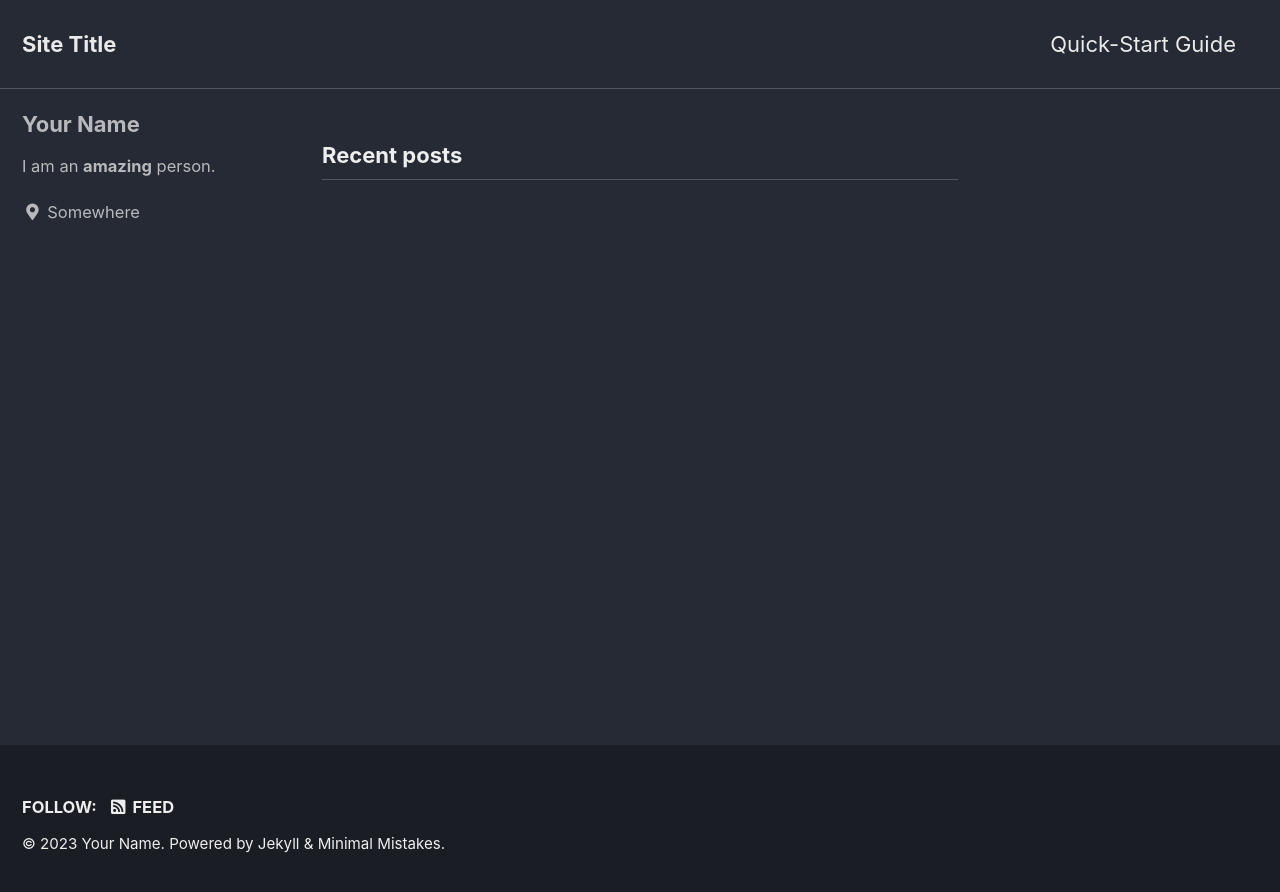
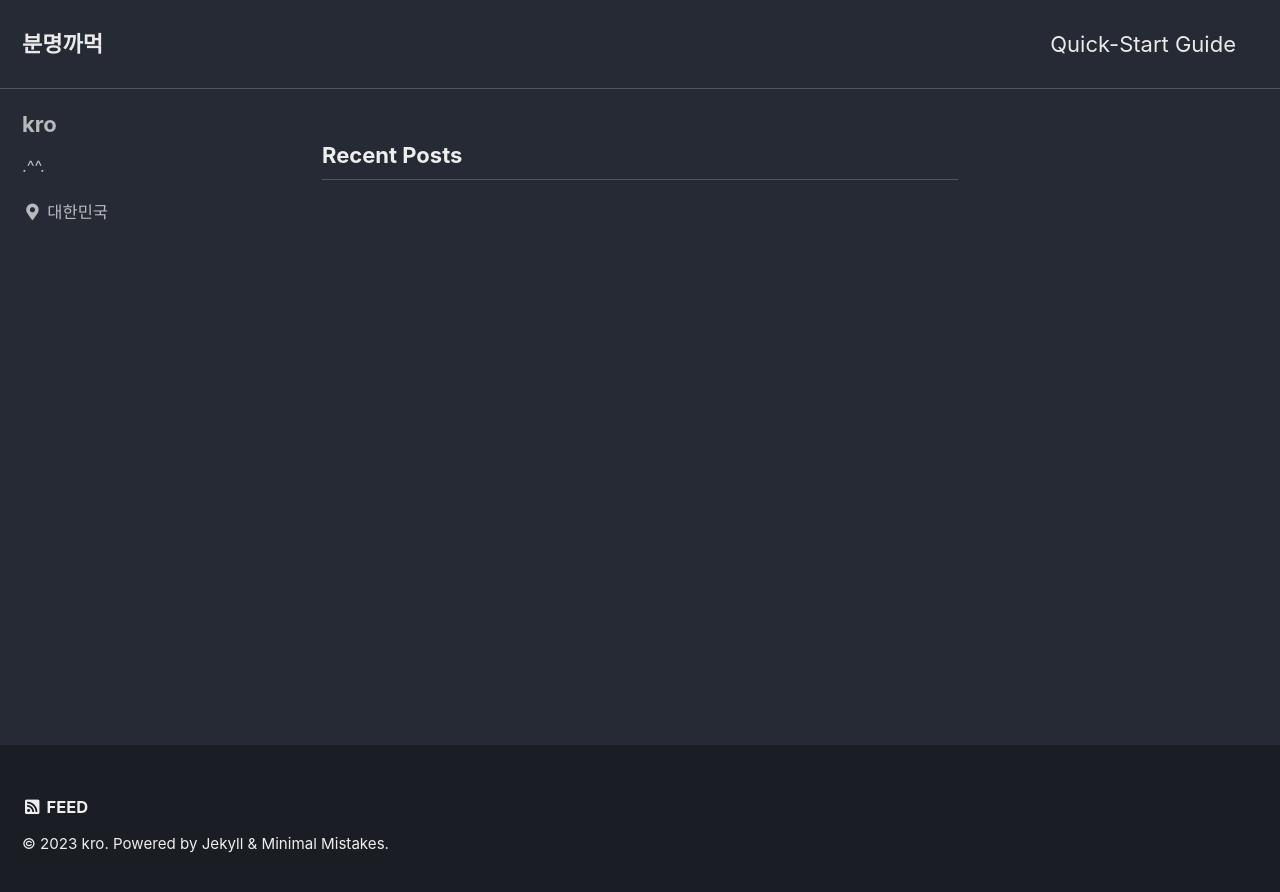
Before and after one commit to kroxbeat/kroxbeat.github.io, a Jekyll site: the page built from index.html, in a window 1280 px wide. Shown: the top 892 px of the page. Built offline with Jekyll 4.4.1, drawn with Linux system fonts in a browser that asks for light colours; cached includes are drawn as plain includes; the list of posts is cut into pages by our own code.

Commit message:
설정파일 변경 간소화

```diff
--- a/_config.yml
+++ b/_config.yml
@@ -15,12 +15,12 @@
 minimal_mistakes_skin    : "dark" # "air", "aqua", "contrast", "dark", "dirt", "neon", "mint", "plum", "sunrise"
 
 # Site Settings
-locale                   : "en-US"
-title                    : "Site Title"
+locale                   : "seoul"
+title                    : "분명까먹"
 title_separator          : "-"
 subtitle                 : # site tagline that appears below site title in masthead
-name                     : "Your Name"
-description              : "An amazing website."
+name                     : "kro"
+description              : "썩 괜찮은 방법"
 url                      : "https://kroxbeat.github.io"
 baseurl                  : # the subpath of your site, e.g. "/blog"
 repository               : # GitHub username/repo-name e.g. "mmistakes/minimal-mistakes"
@@ -29,30 +29,30 @@ logo                     : # path of logo image to display in the masthead, e.g.
 masthead_title           : # overrides the website title displayed in the masthead, use " " for no title
 # breadcrumbs            : false # true, false (default)
 words_per_minute         : 200
-comments:
-  provider               : # false (default), "disqus", "discourse", "facebook", "staticman", "staticman_v2", "utterances", "giscus", "custom"
-  disqus:
-    shortname            : # https://help.disqus.com/customer/portal/articles/466208-what-s-a-shortname-
-  discourse:
-    server               : # https://meta.discourse.org/t/embedding-discourse-comments-via-javascript/31963 , e.g.: meta.discourse.org
-  facebook:
-    # https://developers.facebook.com/docs/plugins/comments
-    appid                :
-    num_posts            : # 5 (default)
-    colorscheme          : # "light" (default), "dark"
-  utterances:
-    theme                : # "github-light" (default), "github-dark"
-    issue_term           : # "pathname" (default)
-  giscus:
-    repo_id              : # Shown during giscus setup at https://giscus.app
-    category_name        : # Full text name of the category
-    category_id          : # Shown during giscus setup at https://giscus.app
-    discussion_term      : # "pathname" (default), "url", "title", "og:title"
-    reactions_enabled    : # '1' for enabled (default), '0' for disabled
-    theme                : # "light" (default), "dark", "dark_dimmed", "transparent_dark", "preferred_color_scheme"
-  staticman:
-    branch               : # "master"
-    endpoint             : # "https://{your Staticman v3 API}/v3/entry/github/"
+# comments:
+#   provider               : # false (default), "disqus", "discourse", "facebook", "staticman", "staticman_v2", "utterances", "giscus", "custom"
+#   disqus:
+#     shortname            : # https://help.disqus.com/customer/portal/articles/466208-what-s-a-shortname-
+#   discourse:
+#     server               : # https://meta.discourse.org/t/embedding-discourse-comments-via-javascript/31963 , e.g.: meta.discourse.org
+#   facebook:
+#     # https://developers.facebook.com/docs/plugins/comments
+#     appid                :
+#     num_posts            : # 5 (default)
+#     colorscheme          : # "light" (default), "dark"
+#   utterances:
+#     theme                : # "github-light" (default), "github-dark"
+#     issue_term           : # "pathname" (default)
+#   giscus:
+#     repo_id              : # Shown during giscus setup at https://giscus.app
+#     category_name        : # Full text name of the category
+#     category_id          : # Shown during giscus setup at https://giscus.app
+#     discussion_term      : # "pathname" (default), "url", "title", "og:title"
+#     reactions_enabled    : # '1' for enabled (default), '0' for disabled
+#     theme                : # "light" (default), "dark", "dark_dimmed", "transparent_dark", "preferred_color_scheme"
+#   staticman:
+#     branch               : # "master"
+#     endpoint             : # "https://{your Staticman v3 API}/v3/entry/github/"
 reCaptcha:
   siteKey                :
   secret                 :
@@ -79,77 +79,77 @@ naver_site_verification  :
 yandex_site_verification :
 baidu_site_verification  :
 
-# Social Sharing
-twitter:
-  username               :
-facebook:
-  username               :
-  app_id                 :
-  publisher              :
-og_image                 : # Open Graph/Twitter default site image
-# For specifying social profiles
-# - https://developers.google.com/structured-data/customize/social-profiles
-social:
-  type                   : # Person or Organization (defaults to Person)
-  name                   : # If the user or organization name differs from the site's name
-  links: # An array of links to social media profiles
+# # Social Sharing
+# twitter:
+#   username               :
+# facebook:
+#   username               :
+#   app_id                 :
+#   publisher              :
+# og_image                 : # Open Graph/Twitter default site image
+# # For specifying social profiles
+# # - https://developers.google.com/structured-data/customize/social-profiles
+# social:
+#   type                   : # Person or Organization (defaults to Person)
+#   name                   : # If the user or organization name differs from the site's name
+#   links: # An array of links to social media profiles
 
-# Analytics
-analytics:
-  provider               : false # false (default), "google", "google-universal", "google-gtag", "custom"
-  google:
-    tracking_id          :
-    anonymize_ip         : # true, false (default)
+# # Analytics
+# analytics:
+#   provider               : false # false (default), "google", "google-universal", "google-gtag", "custom"
+#   google:
+#     tracking_id          :
+#     anonymize_ip         : # true, false (default)
 
 
 # Site Author
 author:
-  name             : "Your Name"
+  name             : "kro"
   avatar           : # path of avatar image, e.g. "/assets/images/bio-photo.jpg"
-  bio              : "I am an **amazing** person."
-  location         : "Somewhere"
+  bio              : ".^^."
+  location         : "대한민국"
   email            :
-  links:
-    - label: "Email"
-      icon: "fas fa-fw fa-envelope-square"
-      # url: "mailto:your.name@email.com"
-    - label: "Website"
-      icon: "fas fa-fw fa-link"
-      # url: "https://your-website.com"
-    - label: "Twitter"
-      icon: "fab fa-fw fa-twitter-square"
-      # url: "https://twitter.com/"
-    - label: "Facebook"
-      icon: "fab fa-fw fa-facebook-square"
-      # url: "https://facebook.com/"
-    - label: "GitHub"
-      icon: "fab fa-fw fa-github"
-      # url: "https://github.com/"
-    - label: "Instagram"
-      icon: "fab fa-fw fa-instagram"
-      # url: "https://instagram.com/"
+  # links:
+  #   - label: "Email"
+  #     icon: "fas fa-fw fa-envelope-square"
+  #     # url: "mailto:your.name@email.com"
+  #   - label: "Website"
+  #     icon: "fas fa-fw fa-link"
+  #     # url: "https://your-website.com"
+  #   - label: "Twitter"
+  #     icon: "fab fa-fw fa-twitter-square"
+  #     # url: "https://twitter.com/"
+  #   - label: "Facebook"
+  #     icon: "fab fa-fw fa-facebook-square"
+  #     # url: "https://facebook.com/"
+  #   - label: "GitHub"
+  #     icon: "fab fa-fw fa-github"
+  #     # url: "https://github.com/"
+  #   - label: "Instagram"
+  #     icon: "fab fa-fw fa-instagram"
+  #     # url: "https://instagram.com/"
 
 # Site Footer
 footer:
-  links:
-    - label: "Twitter"
-      icon: "fab fa-fw fa-twitter-square"
-      # url:
-    - label: "Facebook"
-      icon: "fab fa-fw fa-facebook-square"
-      # url:
-    - label: "GitHub"
-      icon: "fab fa-fw fa-github"
-      # url:
-    - label: "GitLab"
-      icon: "fab fa-fw fa-gitlab"
-      # url:
-    - label: "Bitbucket"
-      icon: "fab fa-fw fa-bitbucket"
-      # url:
-    - label: "Instagram"
-      icon: "fab fa-fw fa-instagram"
-      # url:
+  # links:
+  #   - label: "Twitter"
+  #     icon: "fab fa-fw fa-twitter-square"
+  #     # url:
+  #   - label: "Facebook"
+  #     icon: "fab fa-fw fa-facebook-square"
+  #     # url:
+  #   - label: "GitHub"
+  #     icon: "fab fa-fw fa-github"
+  #     # url:
+  #   - label: "GitLab"
+  #     icon: "fab fa-fw fa-gitlab"
+  #     # url:
+  #   - label: "Bitbucket"
+  #     icon: "fab fa-fw fa-bitbucket"
+  #     # url:
+  #   - label: "Instagram"
+  #     icon: "fab fa-fw fa-instagram"
+  #     # url:
 
 
 # Reading Files
```
